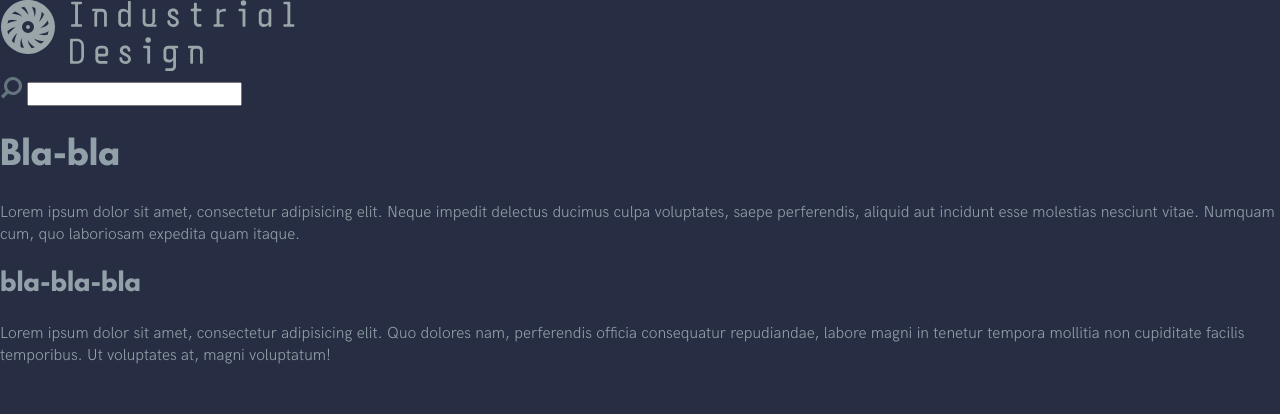
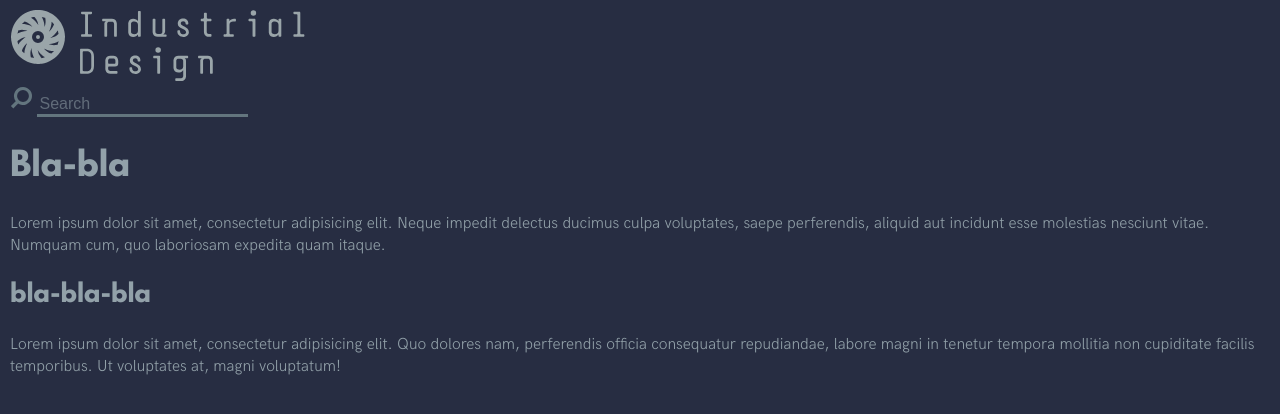
Before and after one commit to cognitive-cake/industrial-design, a website: page index.html in a window 1280 px wide. Drawn offline with Linux system fonts and the light colour scheme.

Commit message:
Searchfield style

```diff
--- a/index.html
+++ b/index.html
@@ -14,8 +14,8 @@
       <svg class="search__icon" xmlns="http://www.w3.org/2000/svg" width="23" height="23" viewBox="0 0 23 23">
           <path fill="#63757e" d="M13.02.96a9 9 0 1 1-4.84 16.6L3.3 22.43l-2.38-2.4 4.8-4.79A9 9 0 0 1 13.03.96zm-5.95 9a5.92 5.92 0 1 0 11.84 0 5.92 5.92 0 0 0-11.84 0z"/>
       </svg>
-      <input id="search-field" type="text">
-      <label for="search-field"></label>
+      <input id="search__field" name="search" type="text" placeholder="Search">
+      <label for="search__field"></label>
     </form>
   </header>
   <h1>Bla-bla</h1>
--- /dev/null
+++ b/sass/blocks/search.scss
@@ -0,0 +1,15 @@
+.search {
+
+}
+
+.search__icon {
+
+}
+
+#search__field {
+  color: $font-main-color;
+  border: none;
+  border-bottom: 3px solid $bgc-light;
+  background-color: $bgc-main;
+
+}
--- a/sass/global.scss
+++ b/sass/global.scss
@@ -25,6 +25,7 @@ p {
 }
 
 body {
+  padding: 10px;
   color: $font-main-color;
   background-color: $bgc-main;
 }
--- a/sass/style.scss
+++ b/sass/style.scss
@@ -2,3 +2,5 @@
 @import "variables.scss";
 @import "mixins.scss";
 @import "global.scss";
+
+@import "blocks/search.scss";
--- a/sass/variables.scss
+++ b/sass/variables.scss
@@ -4,4 +4,5 @@ $desktop-widths: "min-width:1150px";
 $retina: "(min-resolution: 144dpi), (min-resolution: 1.5dppx)";
 
 $bgc-main: #272d42;
+$bgc-light: #63757e;
 $font-main-color: #92a1a9;
```
Also changed, not shown: css/style.css, css/style.min.css.
